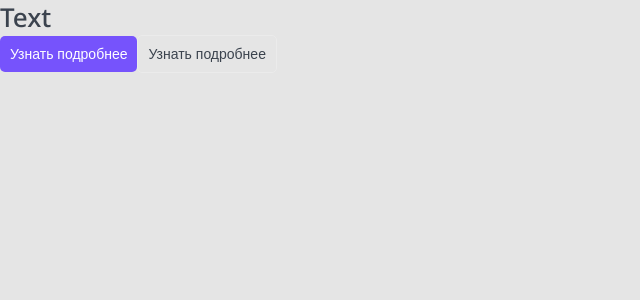
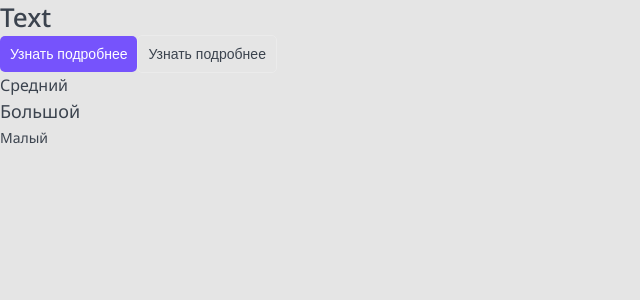
Before and after one commit to Doomer77/gallery-app-nextjs, a Next.js app: page / in a window 1280 px wide. Shown: the top 300 px of the page, without its empty margins (0-640 px from the left). Built offline with nearby package versions, Linux system fonts and the light colour scheme.

Commit message:
addeded tag p component

```diff
--- /dev/null
+++ b/components/PTag/PTag.module.css
@@ -0,0 +1,19 @@
+.p {
+  margin: 0;
+  padding: 0;
+}
+
+.s {
+  font-size: 14px;
+  line-height: 24px;
+}
+
+.m {
+  font-size: 16px;
+  line-height: 24px;
+}
+
+.l {
+  font-size: 18px;
+  line-height: 29px;
+}
--- /dev/null
+++ b/components/PTag/PTag.tsx
@@ -0,0 +1,23 @@
+import { PtagProps } from "./PTag.props";
+import cn from "classnames";
+import styles from "./PTag.module.css";
+
+export const Ptag = ({
+  size = "m",
+  children,
+  className,
+  ...props
+}: PtagProps): JSX.Element => {
+  return (
+    <p
+      className={cn(styles.p, className, {
+        [styles.s]: size == "s",
+        [styles.m]: size == "m",
+        [styles.l]: size == "l",
+      })}
+      {...props}
+    >
+      {children}
+    </p>
+  );
+};
--- a/components/index.ts
+++ b/components/index.ts
@@ -1,2 +1,3 @@
 export * from "./HTag/HTag";
 export * from "./Button/Button";
+export * from "./PTag/PTag";
--- a/pages/index.tsx
+++ b/pages/index.tsx
@@ -1,5 +1,5 @@
 import React from "react";
-import { Button } from "../components";
+import { Button, Ptag } from "../components";
 import { Htag } from "../components/HTag/HTag";
 
 export default function Home(): JSX.Element {
@@ -8,6 +8,9 @@ export default function Home(): JSX.Element {
       <Htag tag="h1">Text</Htag>
       <Button appearance="primary">Узнать подробнее</Button>
       <Button appearance="ghost">Узнать подробнее</Button>
+      <Ptag>Средний</Ptag>
+      <Ptag size="l">Большой</Ptag>
+      <Ptag size="s">Малый</Ptag>
     </>
   );
 }
```
Also changed, not shown: components/PTag/PTag.props.ts (added, +10 -0 lines).
